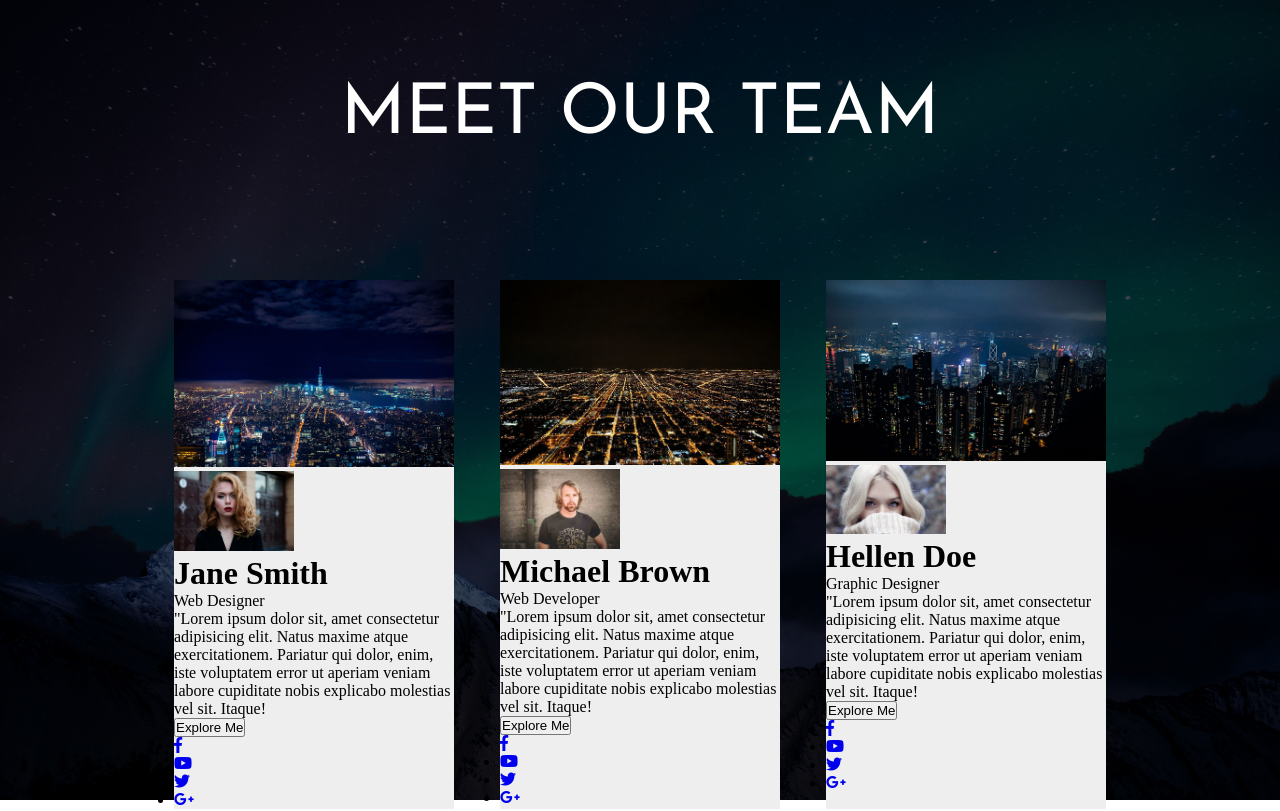
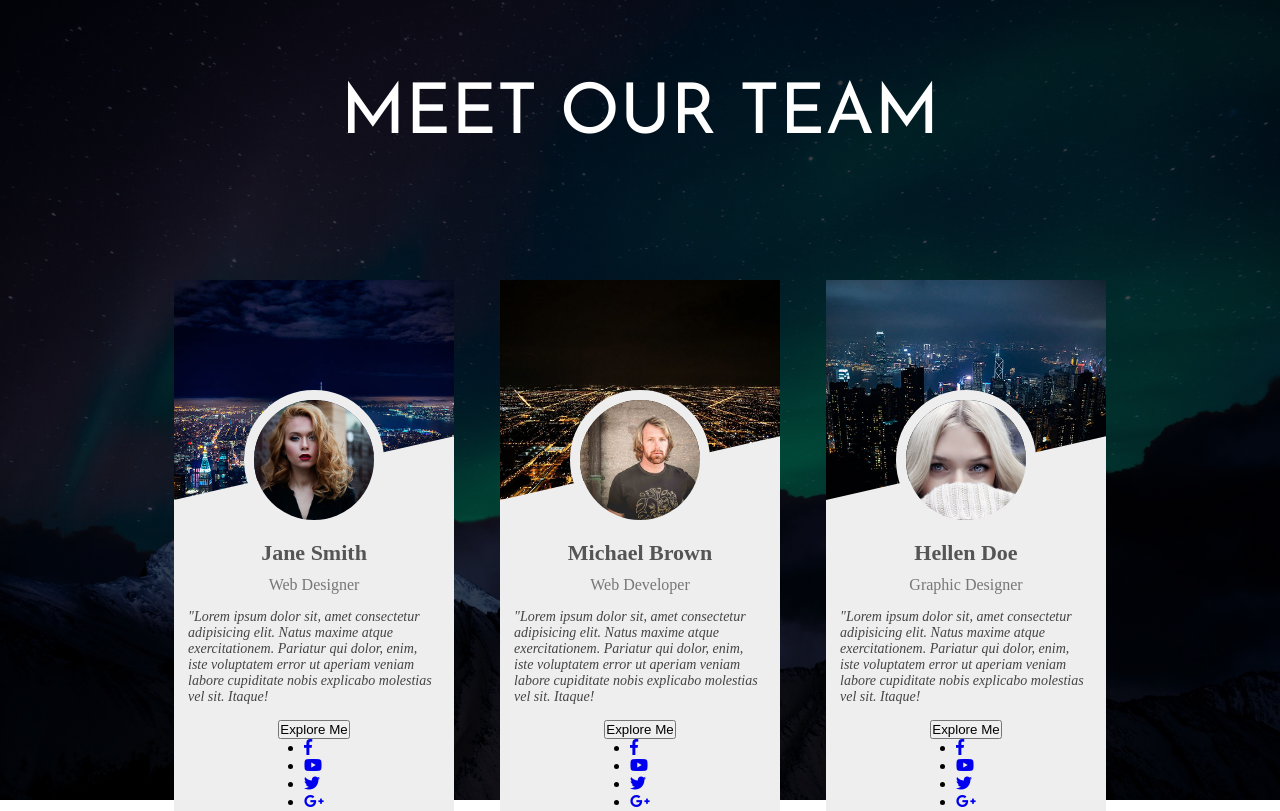
Before and after one commit to jowawash/profile-cards, a plain HTML site: page index.html in a window 1280 px wide. Drawn offline with Linux system fonts and the light colour scheme.

Commit message:
Update card style

```diff
--- a/style.css
+++ b/style.css
@@ -30,18 +30,52 @@
     top: 35%;
     left: 50%;
     transform: translateX(-50%);
-
 }
 
 .card {
     width: 280px;
     background-color: #eee;
+    display: flex;
+    flex-direction: column;
+    align-items: center;
+    justify-content: space-evenly;
 }
 
 .image-top {
     width: 100%;
+    height: 220px;
+    object-fit: cover;
+    clip-path: polygon(0 0, 100% 0, 100% 71%, 0% 100%);
 }
 
 .profile-image {
     width: 120px;
+    height: 120px;
+    object-fit: cover;
+    border-radius: 50%;
+    margin-top: -110px;
+    z-index: 10;
+    border: 10px solid #eee;
 }
+
+.card h1 {
+    font-family: 'Ubuntu' sans-serif;
+    font-size: 22px;
+    color: #555;
+    margin: 10px;
+}
+
+.job {
+    font-family: 'Montserrat' sans-serif;
+    color: #777;
+    font-weight: 300;
+}
+
+.about-me {
+    font-family: 'Josefin Sans' sans-serif;
+    font-size: 14px;
+    width: 90%;
+    margin: 15px 0;
+    font-style: italic;
+    color: #444;
+}
```
Also changed, not shown: index.html (+1 -1 lines), 1 other file.
